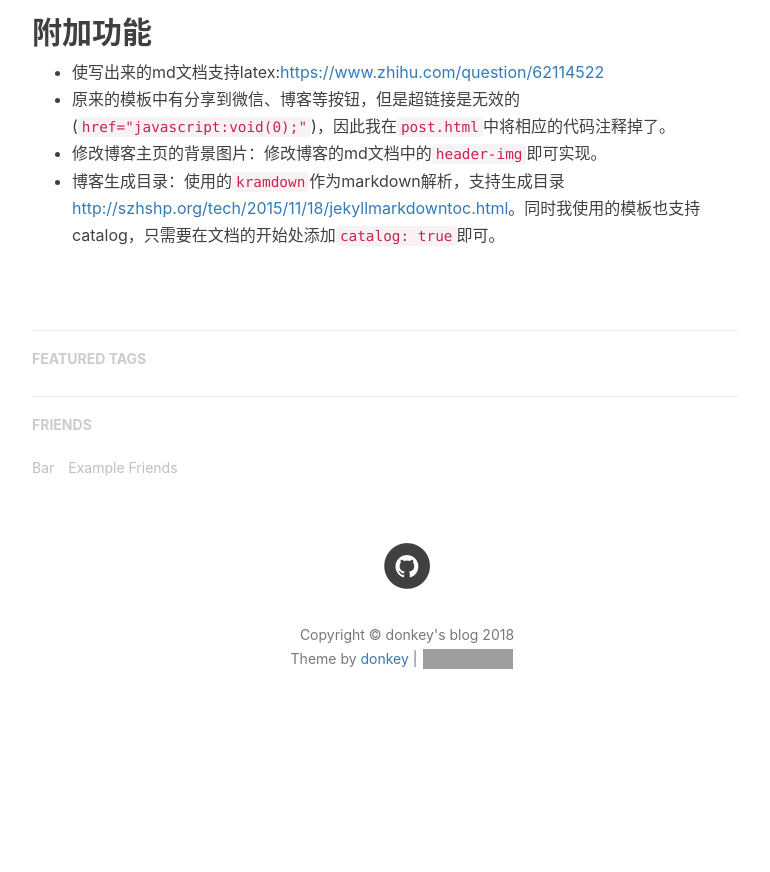
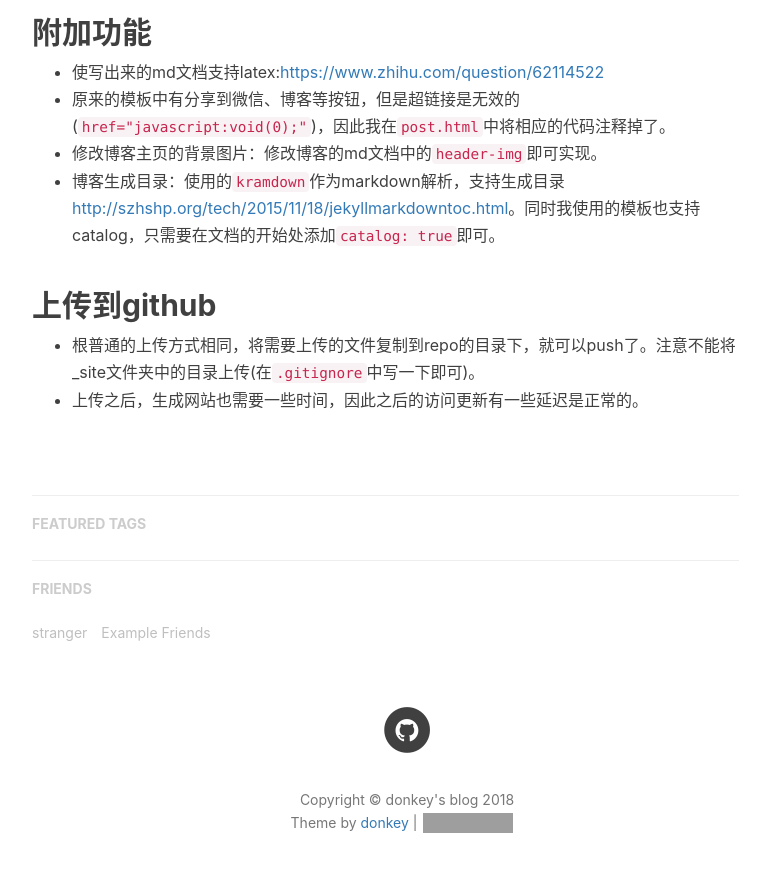
Before and after one commit to zzm422/littletomatodonkey.github.io, a Jekyll site: the page built from _posts/2018-05-18-hello.md, in a window 1280 px wide and 900 px high, scrolled down 1754 px. Shown: the top 872 px of the window, without its empty margins (233-1003 px from the left). Built offline with Jekyll 4.4.1, drawn with Linux system fonts in a browser that asks for light colours; nearby versions of some CDN libraries; comment, search, counter and statistics services are not loaded; before the commit the page ends 2490 px from its top, so only the background shows below that; grey boxes are pictures that could not be loaded.

Commit message:
modify BA and GA and add a friend

```diff
--- a/_config.yml
+++ b/_config.yml
@@ -59,9 +59,9 @@
 
 # Analytics settings
 # Baidu Analytics
-ba_track_id: 4cc1f2d8f3067386cc5cdb626a202900
+ba_track_id: 71a33fdda2f6b91599433a23a88613e4
 # Google Analytics
-ga_track_id: 'UA-49627206-1'            # Format: UA-xxxxxx-xx
+ga_track_id: 'UA-119539040-1'            # Format: UA-xxxxxx-xx
 ga_domain: littletomatodonkey
 
 
@@ -82,8 +82,8 @@
 # Friends
 friends: [
     {
-        title: "Bar",
-        href: "#"
+        title: "stranger",
+        href: "https://blog.csdn.net/u012526003"
     },{
         title: "Example Friends",
         href: "#"
--- a/_posts/2018-05-18-hello.md
+++ b/_posts/2018-05-18-hello.md
@@ -49,3 +49,7 @@
 * 原来的模板中有分享到微信、博客等按钮，但是超链接是无效的(`href="javascript:void(0);"`)，因此我在`post.html`中将相应的代码注释掉了。
 * 修改博客主页的背景图片：修改博客的md文档中的`header-img`即可实现。
 * 博客生成目录：使用的`kramdown`作为markdown解析，支持生成目录[http://szhshp.org/tech/2015/11/18/jekyllmarkdowntoc.html](http://szhshp.org/tech/2015/11/18/jekyllmarkdowntoc.html)。同时我使用的模板也支持catalog，只需要在文档的开始处添加`catalog: true`即可。
+
+## 上传到github
+* 根普通的上传方式相同，将需要上传的文件复制到repo的目录下，就可以push了。注意不能将_site文件夹中的目录上传(在`.gitignore`中写一下即可)。
+* 上传之后，生成网站也需要一些时间，因此之后的访问更新有一些延迟是正常的。
```
